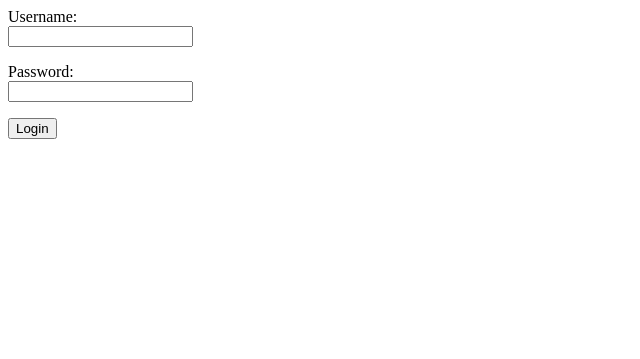
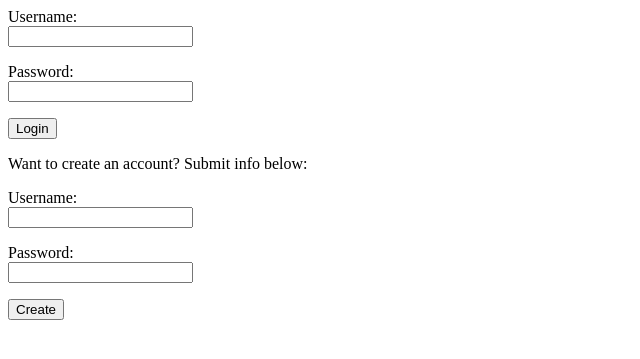
Before and after one commit to JVS23/TsoHa-Forum, a Flask app: page / in a window 1280 px wide. Shown: the top 359 px of the page, without its empty margins (0-640 px from the left). Run offline with Flask 3, Linux system fonts and the light colour scheme.

Commit message:
logins working

```diff
--- a/app/app.py
+++ b/app/app.py
@@ -27,11 +27,6 @@ def login():
     username = request.form["username"]
     password = request.form["password"]
 
-    hash_value = generate_password_hash(password)
-    sql = text("INSERT INTO users (username, password) VALUES (:username, :password)")
-    db.session.execute(sql, {"username":username, "password":hash_value})
-    db.session.commit()
-
     sql = text("SELECT password FROM users WHERE username=:username")
     result = db.session.execute(sql, {"username":username})
     user = result.fetchone()
@@ -44,6 +39,20 @@ def login():
     session["username"] = username
     return redirect("/")
 
+@app.route("/create",methods=["POST"])
+def create():
+    username = request.form["username"]
+    password = request.form["password"]
+
+    hash_value = generate_password_hash(password)
+    sql = text("INSERT INTO users (username, password) VALUES (:username, :password)")
+    db.session.execute(sql, {"username":username, "password":hash_value})
+    db.session.commit()
+
+
+    print("User created")
+    return redirect("/")
+
 
 @app.route("/logout")
 def logout():
@@ -52,7 +61,7 @@ def logout():
 
 @app.route("/error")
 def error():
-    return render_template("/error.html")
+    return render_template("error.html")
 
 
 @app.route("/new")
--- a/app/templates/index.html
+++ b/app/templates/index.html
@@ -2,6 +2,7 @@
 <p>Logged in as {{ session.username }}</p>
 <a href="/logout">Log out</a>
 {% else %}
+
 <form action="/login" method="POST">
 <p>Username:<br>
 <input type="text" name="username"></p>
@@ -9,4 +10,17 @@
 <input type="password" name="password"></p>
 <input type="submit" value="Login">
 </form>
+
+<p> Want to create an account? Submit info below:</p>
+
+<form action="/create" method="POST">
+<p>Username:<br>
+<input type="text" name="username"></p>
+<p>Password:<br>
+<input type="password" name="password"></p>
+<input type="submit" value="Create">
+</form>
+
+
+
 {% endif %}
--- a/app/templates/new.html
+++ /dev/null
@@ -1,6 +0,0 @@
-<form action="/send" method="POST">
-    Viesti: <br>
-    <textarea name="content" rows="3" cols="40"></textarea>
-    <br>
-    <input type="submit" value="Lähetä">
-    </form>
```
Also changed, not shown: documentation/legacyfiles/legacy.md (added, +6 -0 lines), schema.sql (added, +15 -0 lines), README.md.
